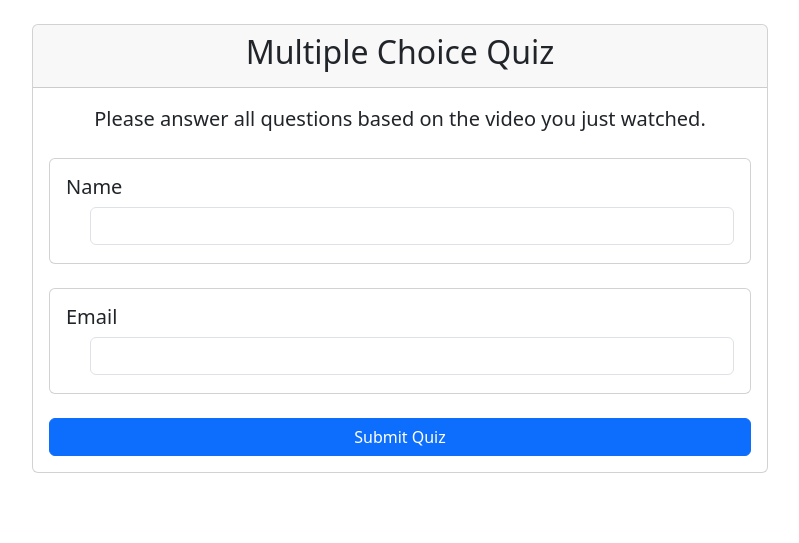
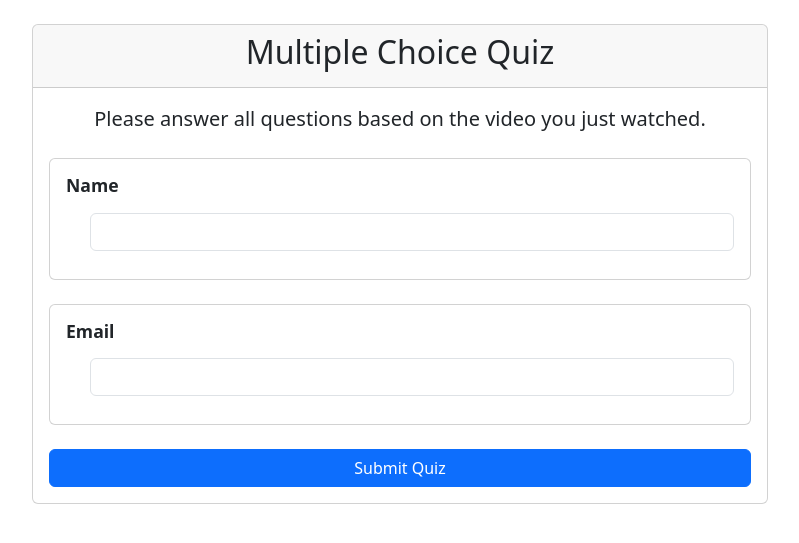
Before and after one commit to Injng/speedierwatch, a Django app: template templates/study/quiz.html in a window 1280 px wide. Shown: the part 56-599 px from the top of the page, without its empty margins (240-1039 px from the left). Run offline with Django 5.2, Linux system fonts and the light colour scheme; the template is opened without the code that fills it: values that come from a table or form of the project are taken from there, others are empty; some libraries are stand-ins or nearby versions.

Commit message:
fix: improve quiz UI alignment and prevent radio button overlap

```diff
--- a/templates/study/quiz.html
+++ b/templates/study/quiz.html
@@ -20,9 +20,13 @@
                     {% for field in form %}
                         <div class="card mb-4">
                             <div class="card-body">
-                                <h5 class="card-title">{{ field.label }}</h5>
-                                <div class="form-check">
-                                    {{ field }}
+                                <h5 class="card-title mb-3">{{ field.label }}</h5>
+                                <div class="quiz-options">
+                                    {% for radio in field %}
+                                        <div class="quiz-option">
+                                            {{ radio }}
+                                        </div>
+                                    {% endfor %}
                                 </div>
                             </div>
                         </div>
@@ -37,3 +41,29 @@
     </div>
 </div>
 {% endblock %}
+
+{% block extra_css %}
+<style>
+    .quiz-options {
+        padding-left: 1.5rem;
+    }
+    .quiz-option {
+        margin-bottom: 0.75rem;
+        position: relative;
+    }
+    .quiz-option input[type="radio"] {
+        position: absolute;
+        left: -1.5rem;
+        top: 0.25rem;
+    }
+    .quiz-option label {
+        display: block;
+        padding-left: 0.5rem;
+        word-wrap: break-word;
+    }
+    .card-title {
+        font-size: 1.1rem;
+        font-weight: 600;
+    }
+</style>
+{% endblock %}
```
